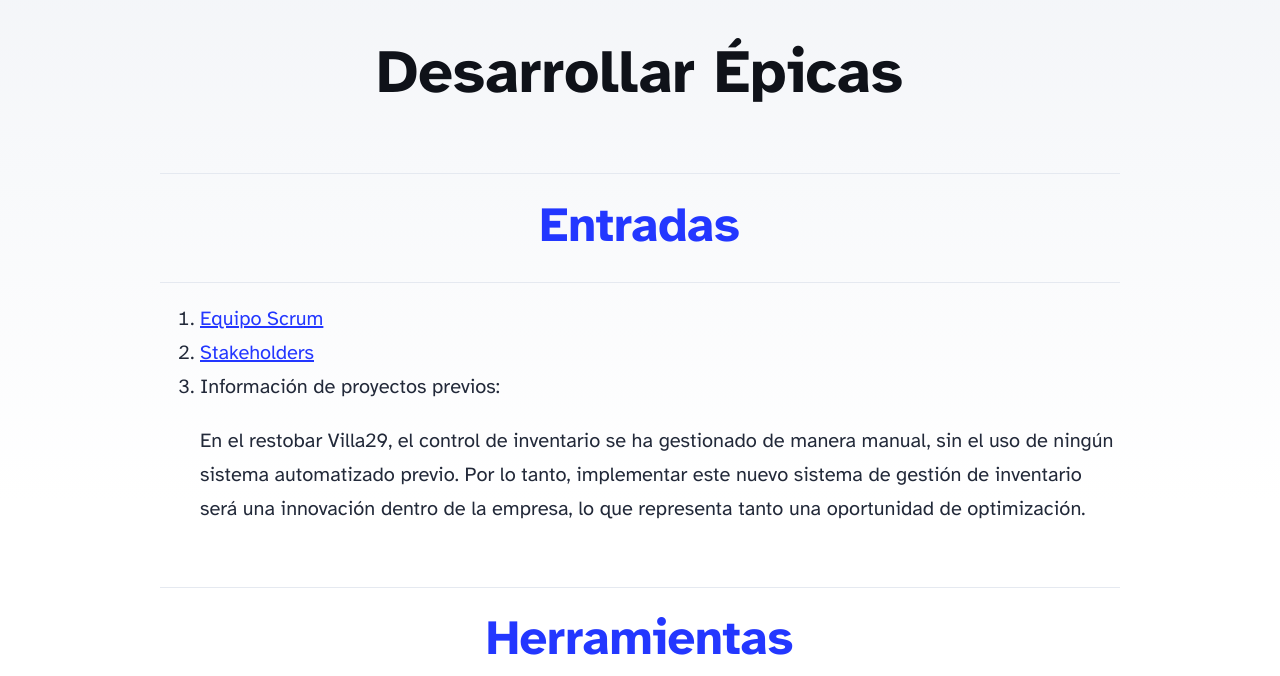
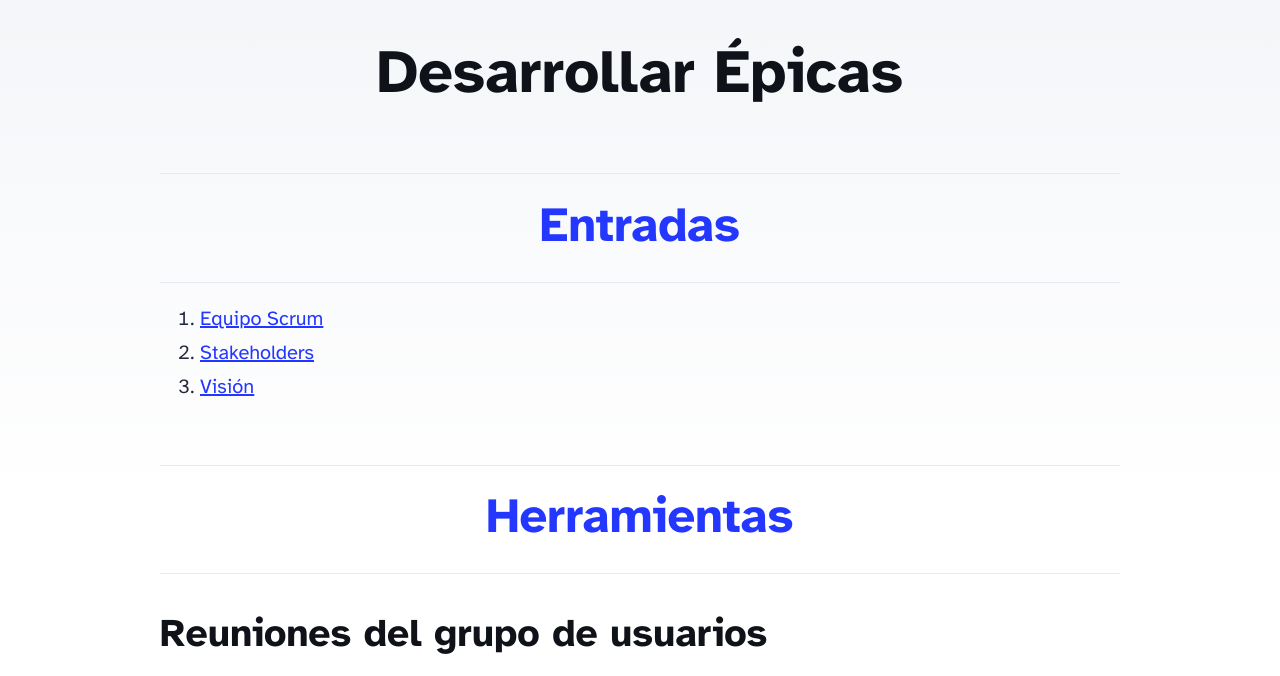
Before and after one commit to DavidRosVal/gestion-de-inventario-blog, an Astro site: page /avance/desarrollar-epicas in a window 1280 px wide. Shown: the part 99-775 px from the top of the page. Built offline with nearby package versions, Linux system fonts and the light colour scheme; Astro itself is replaced by a stand-in of ours.

Commit message:
link a vision corregido

```diff
--- a/src/pages/avance/desarrollar-epicas.astro
+++ b/src/pages/avance/desarrollar-epicas.astro
@@ -87,8 +87,7 @@ const actaDeConstitucionUrl = "/acta-de-constitucion.pdf"
             <a href="/avance/identificar-al-scrum-master-y-stakeholders#stakeholders">Stakeholders</a>
           </li>
           <li>
-            Información de proyectos previos:
-            <p>En el restobar Villa29, el control de inventario se ha gestionado de manera manual, sin el uso de ningún sistema automatizado previo. Por lo tanto, implementar este nuevo sistema de gestión de inventario será una innovación dentro de la empresa, lo que representa tanto una oportunidad de optimización.</p>
+            <a href="/avance/crear-la-vision-del-proyecto#declaracion-vision">Visión</a>
           </li>
         </ol>
       </div>
```
